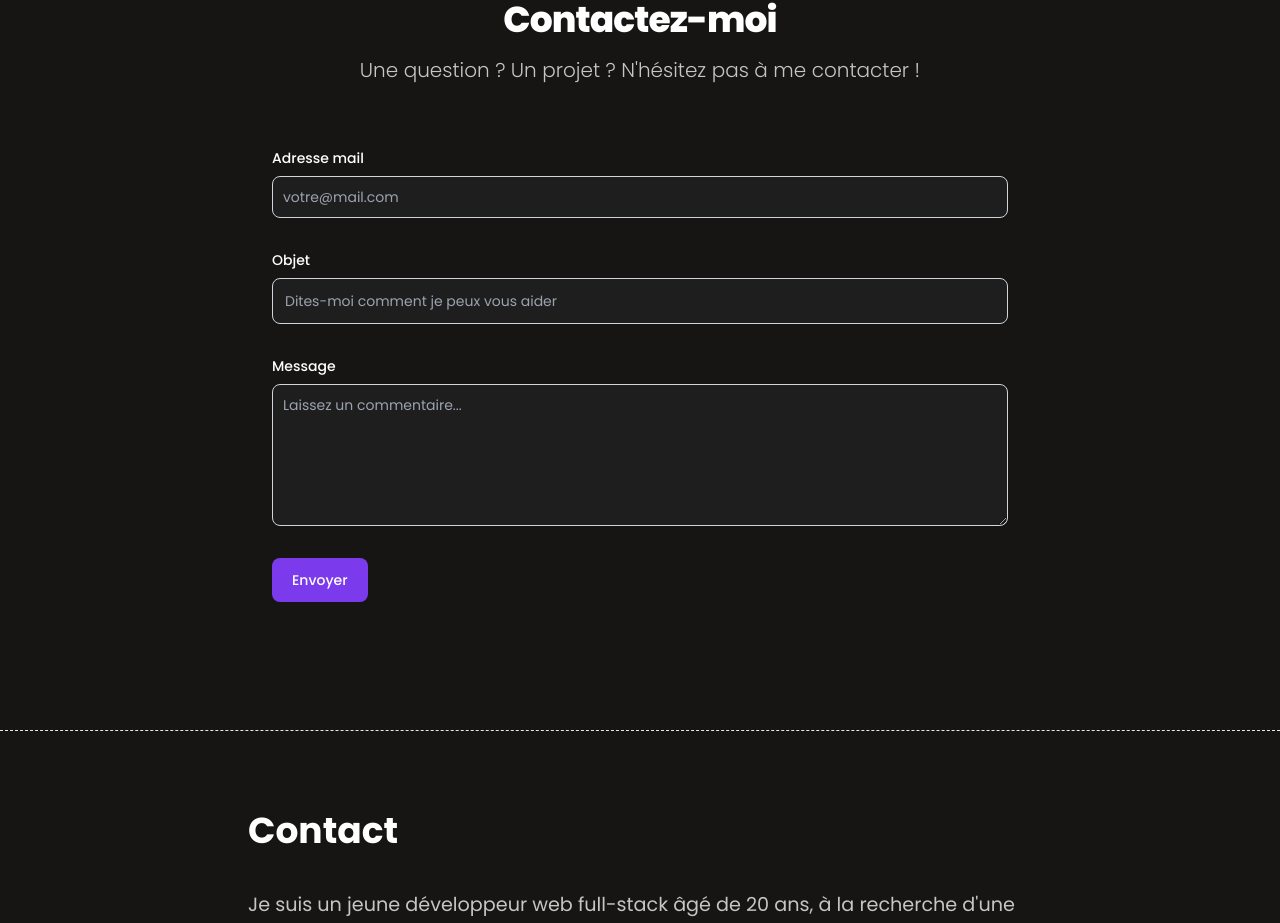
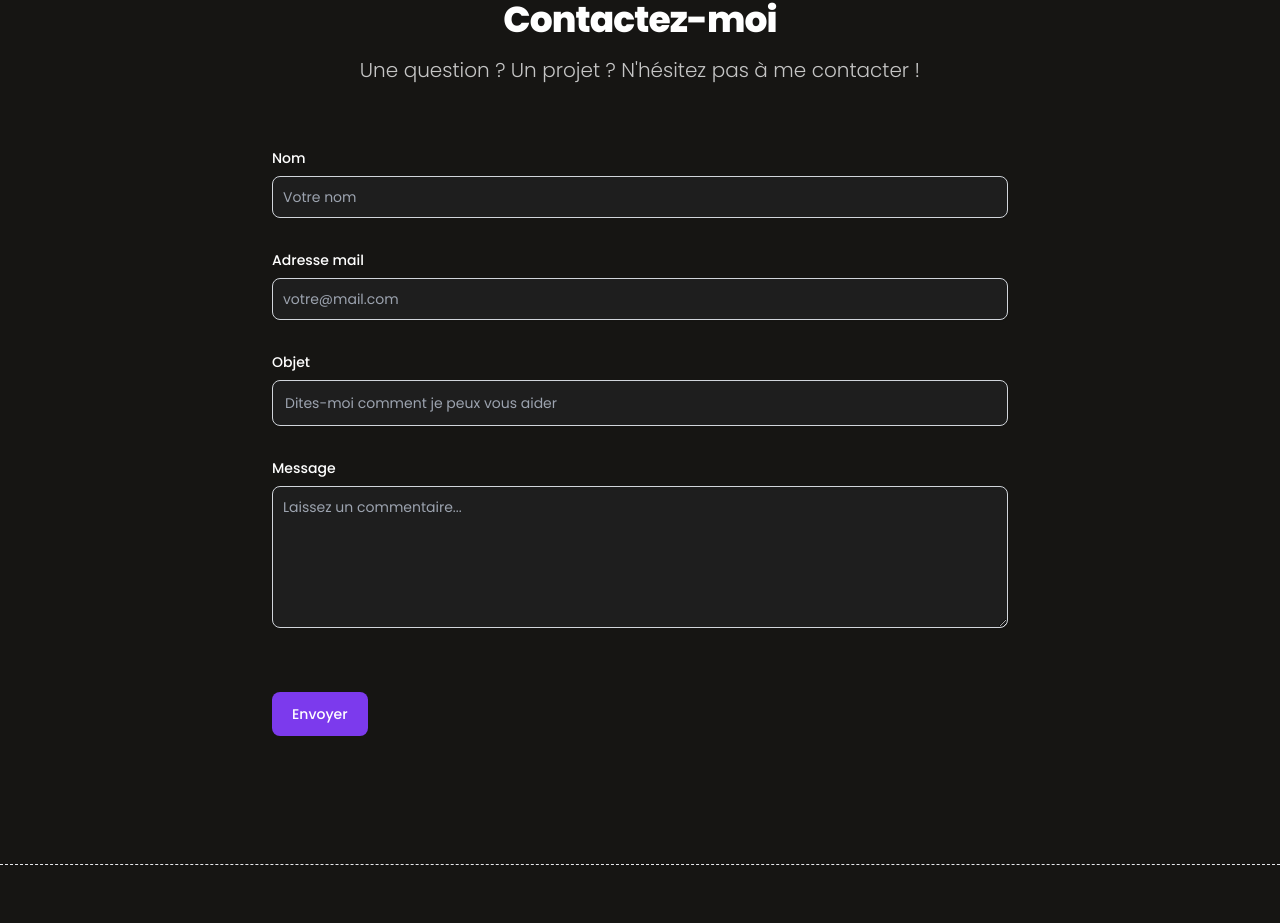
Before and after one commit to MehdiDiasGomes/Mon-portfolio, a React (Vite) app: page / in a window 1280 px wide. Shown: the part 3047-3970 px from the top of the page. Built offline with nearby package versions, Linux system fonts and the light colour scheme.

Commit message:
✅ Envoi mail via formulaire OK

```diff
--- a/package.json
+++ b/package.json
@@ -11,6 +11,7 @@
     "preview": "vite preview"
   },
   "dependencies": {
+    "@emailjs/browser": "^4.3.3",
     "pnpm": "^8.15.2",
     "prettier": "^3.2.5",
     "react": "^18.2.0",
@@ -18,7 +19,8 @@
     "react-icons": "^5.0.1",
     "react-reveal": "^1.2.2",
     "react-router-dom": "^6.22.0",
-    "react-scroll-to-top": "^3.0.0"
+    "react-scroll-to-top": "^3.0.0",
+    "sonner": "^1.4.41"
   },
   "devDependencies": {
     "@types/react": "^18.2.43",
--- a/src/Components/Contact/index.jsx
+++ b/src/Components/Contact/index.jsx
@@ -1,7 +1,40 @@
-import React from 'react'
+import React, { useRef } from 'react'
 import Fade from 'react-reveal/Fade'
+import { Toaster, toast } from 'sonner'
+import emailjs from '@emailjs/browser'
 
 export default function Index() {
+  const form = useRef()
+  const sendEmail = e => {
+    e.preventDefault()
+
+    const email = form.current.mail.value
+    const nom = form.current.nom.value
+    const message = form.current.message.value
+
+    console.log(email, message)
+
+    if (!email || !message || !nom) {
+      toast.error('Veuillez renseigner tous les champs obligatoires !')
+      return
+    } else {
+      toast.success('Votre message a bien été envoyé.')
+    }
+
+    emailjs
+      .sendForm('service_t9lxowk', 'template_jxzugmp', form.current, {
+        publicKey: 'irlDoLoAtQUldFyRJ',
+      })
+      .then(
+        () => {
+          console.log('SUCCESS!')
+        },
+        error => {
+          console.log('FAILED...', error.text)
+        }
+      )
+  }
+
   return (
     <div id="contact">
       <Fade>
@@ -13,19 +46,32 @@ export default function Index() {
             <p className="mb-8 lg:mb-16 font-light text-center text-secondary sm:text-xl">
               Une question ? Un projet ? N'hésitez pas à me contacter !
             </p>
-            <form action="#" className="space-y-8">
+            <form
+              ref={form}
+              action="#"
+              className="space-y-8"
+              onSubmit={sendEmail}>
               <div>
-                <label
-                  htmlFor="email"
-                  className="block mb-2 text-sm font-medium text-primary">
+                <label className="block mb-2 text-sm font-medium text-primary">
+                  Nom
+                </label>
+                <input
+                  id="nom"
+                  name="nom"
+                  className="shadow-sm bg-[#1e1e1e] border border-gray-300 text-primary text-sm rounded-lg focus:ring-primary-500 focus:border-primary-500 block w-full p-2.5"
+                  placeholder="Votre nom"
+                />
+              </div>
+              <div>
+                <label className="block mb-2 text-sm font-medium text-primary">
                   Adresse mail
                 </label>
                 <input
                   type="email"
-                  id="email"
+                  id="mail"
+                  name="mail"
                   className="shadow-sm bg-[#1e1e1e] border border-gray-300 text-primary text-sm rounded-lg focus:ring-primary-500 focus:border-primary-500 block w-full p-2.5"
                   placeholder="votre@mail.com"
-                  required
                 />
               </div>
               <div>
@@ -39,7 +85,6 @@ export default function Index() {
                   id="subject"
                   className="block p-3 w-full text-sm text-primary bg-[#1e1e1e] rounded-lg border border-gray-300 shadow-sm focus:ring-primary-500 focus:border-primary-500"
                   placeholder="Dites-moi comment je peux vous aider"
-                  required
                 />
               </div>
               <div className="sm:col-span-2">
@@ -50,13 +95,16 @@ export default function Index() {
                 </label>
                 <textarea
                   id="message"
+                  name="message"
                   rows="6"
                   className="block p-2.5 w-full text-sm text-primary bg-[#1e1e1e] rounded-lg shadow-sm border border-gray-300 focus:ring-primary-500 focus:border-primary-500"
                   placeholder="Laissez un commentaire..."></textarea>
               </div>
+              <Toaster richColors />
               <button
                 type="submit"
-                className="py-3 px-5 text-sm font-medium text-center text-white rounded-lg bg-[#7C3AED] sm:w-fit duration-200 hover:bg-[#7c3aede3] focus:ring-4 focus:outline-none focus:ring-primary-300 dark:bg-primary-600 dark:hover:bg-primary-700 dark:focus:ring-primary-800">
+                onClick={sendEmail}
+                className="py-3 px-5 text-sm font-medium text-center text-white rounded-lg bg-[#7C3AED] sm:w-fit duration-200 hover:bg-[#7c3aede3]">
                 Envoyer
               </button>
             </form>
```
Also changed, not shown: 1 other file (tests, documents, lock files or other folders).
